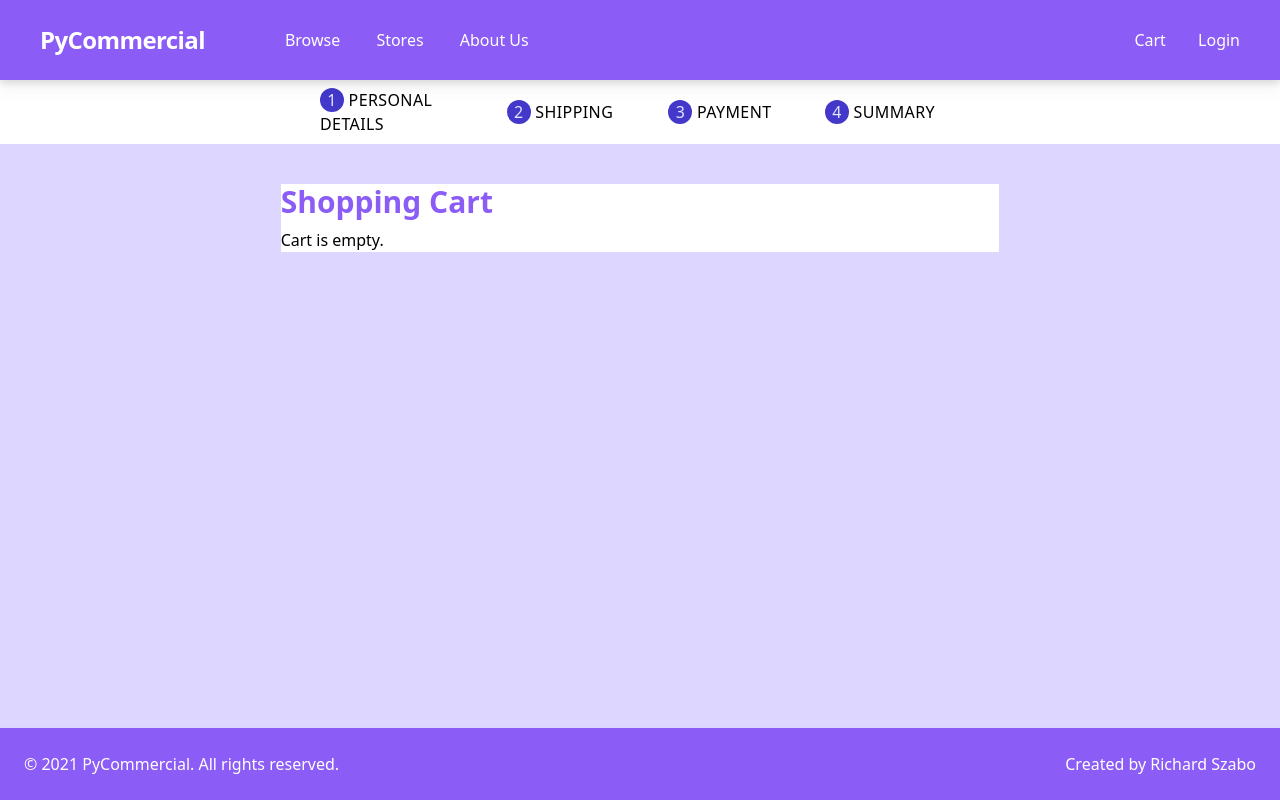
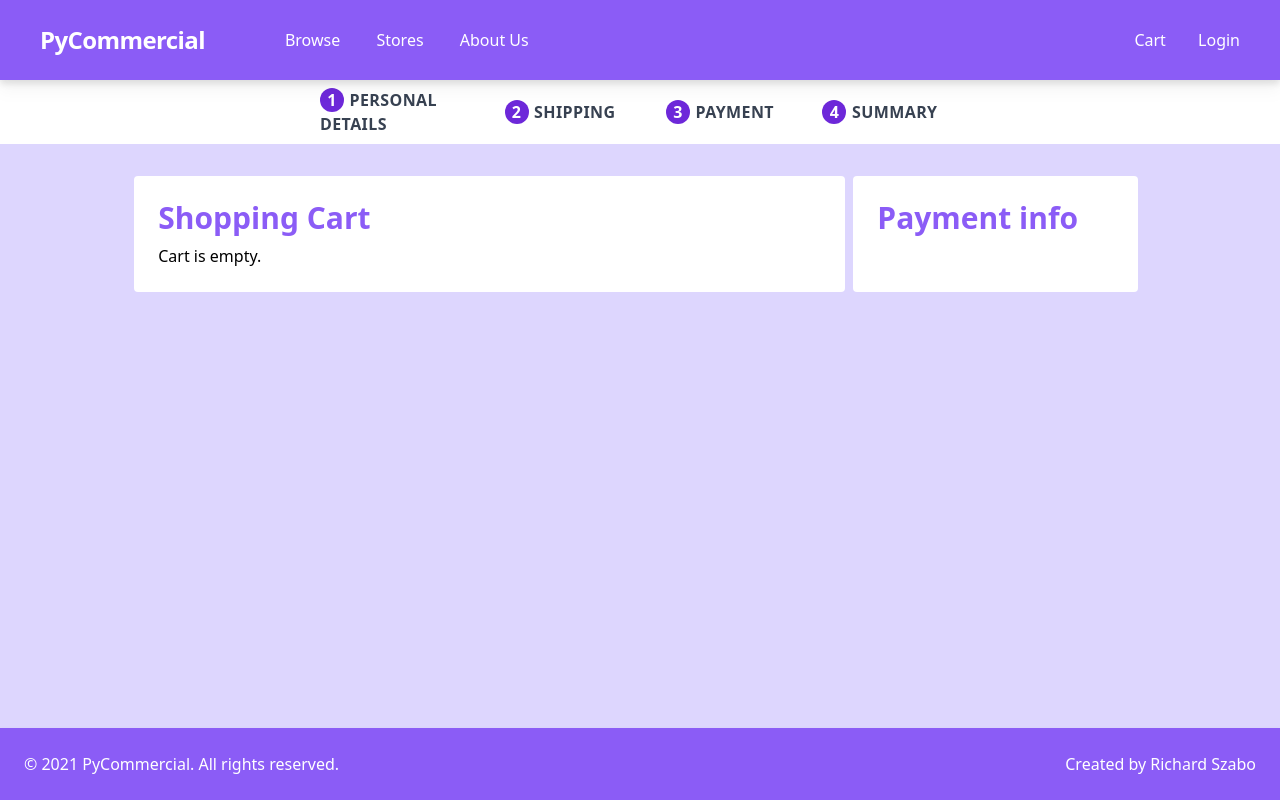
Before and after one commit to Riyomi/PyCommercial, a Django app: template products/templates/products/checkout.html in a window 1280 px wide. Run offline with Django 3.2, Linux system fonts and the light colour scheme; the template is opened without the code that fills it, so the values that code supplies are empty; style sheets or scripts are compiled from the project's sources; some libraries are stand-ins or nearby versions.

Commit message:
Checkout page styling

```diff
--- a/jstoolchain/css/tailwind.css
+++ b/jstoolchain/css/tailwind.css
@@ -82,4 +82,12 @@
   #cart-summary {
     @apply grid grid-cols-3 text-sm p-2;
   }
+
+  .step-indicator {
+    @apply inline-flex items-center justify-center w-6 h-6 text-white bg-purple-700 rounded-full mr-px;
+  }
+
+  .step {
+    @apply m-auto uppercase font-semibold text-gray-700 tracking-wide;
+  }
 }
--- a/products/templates/products/checkout.html
+++ b/products/templates/products/checkout.html
@@ -5,94 +5,42 @@
 {% block content %}
 <div class="grid bg-white min-w-full h-16 items-center drop-shadow-lg">
   <div class="grid grid-cols-4 auto-cols-min w-6/12 m-auto">
-    <div class="m-auto uppercase tracking-wide">
-      <div
-        class="
-          inline-flex
-          items-center
-          justify-center
-          w-6
-          h-6
-          text-indigo-100
-          bg-indigo-700
-          rounded-full
-          focus:shadow-outline
-          hover:bg-indigo-800
-        "
-      >
+    <div class="step">
+      <div class="step-indicator">
         1
       </div>
       <span>Personal Details</span>
     </div>
-    <div class="m-auto uppercase tracking-wide">
-      <div
-        class="
-          inline-flex
-          items-center
-          justify-center
-          w-6
-          h-6
-          text-indigo-100
-          bg-indigo-700
-          rounded-full
-          focus:shadow-outline
-          hover:bg-indigo-800
-        "
-      >
+    <div class="step">
+      <div class="step-indicator">
         2
       </div>
       <span>Shipping</span>
     </div>
-    <div class="m-auto uppercase tracking-wide">
-      <div
-        class="
-          inline-flex
-          items-center
-          justify-center
-          w-6
-          h-6
-          text-indigo-100
-          bg-indigo-700
-          rounded-full
-          focus:shadow-outline
-          hover:bg-indigo-800
-        "
-      >
+    <div class="step">
+      <div class="step-indicator">
         3
       </div>
       <span>Payment</span>
     </div>
-    <div class="m-auto uppercase tracking-wide">
-      <div
-        class="
-          inline-flex
-          items-center
-          justify-center
-          w-6
-          h-6
-          text-indigo-100
-          bg-indigo-700
-          rounded-full
-          focus:shadow-outline
-          hover:bg-indigo-800
-        "
-      >
+    <div class="step">
+      <div class="step-indicator">
         4
       </div>
       <span>Summary</span>
     </div>
   </div>
 </div>
-<div class="w-full mt-4 p-6">
-  <div class="w-7/12 mx-auto bg-white">
+<div class="grid grid-cols-6 w-full mt-8">
+  <div class="col-span-4 w-10/12 ml-auto bg-white rounded p-6 mr-2">
     <p class="title-h1">Shopping Cart</p>
     {% if request.session.cartdata %}
     <table class="table-fixed w-full">
       <thead class="border-b text-left">
         <tr>
-          <th class="w-5/12 py-2 pl-4">Product</th>
-          <th class="w-2/12 py-2">Quantity</th>
-          <th class="w-3/12 py-2">Total Price</th>
+          <th class="w-8/12 py-2 pl-4">Product</th>
+          <th class="w-4/12 py-2">Quantity</th>
+          <th class="w-4/12 py-2">Total Price</th>
           <th class="w-1/12 py-2"></th>
         </tr>
       </thead>
@@ -106,16 +54,23 @@
             </a>
           </td>
           <td><span>x{{ value.qty }}</span></td>
-          <td><span>${{ value.price|floatformat:2 }}</span></td>
+          <td><span>${{ value.total|floatformat:2 }}</span></td>
           <td><button class="remove-btn">X</button></td>
           {% endfor %}
         </tr>
       </tbody>
     </table>
-    <div class="text-right">Total: ${{request.session.totalprice}}</div>
+    <div class="flex justify-between mt-4">
+      <a href="{% url 'products:browse' %}" class="purple-btn flex-grow-0">Continue shopping</a>
+      <div class="text-xl font-semibold text-right inline-block">Total: ${{request.session.totalprice}}</div>
+    </div>
+    {% comment %} <div class="purple-btn text-center">Checkout</div> {% endcomment %}
     {% else %}
     <span>Cart is empty.</span>
     {% endif %}
+  </div>
+  <div class="bg-white rounded w-8/12 p-6 col-span-2">
+    <p class="title-h1">Payment info</p>
   </div>
 </div>
 <!-- <div>
```
